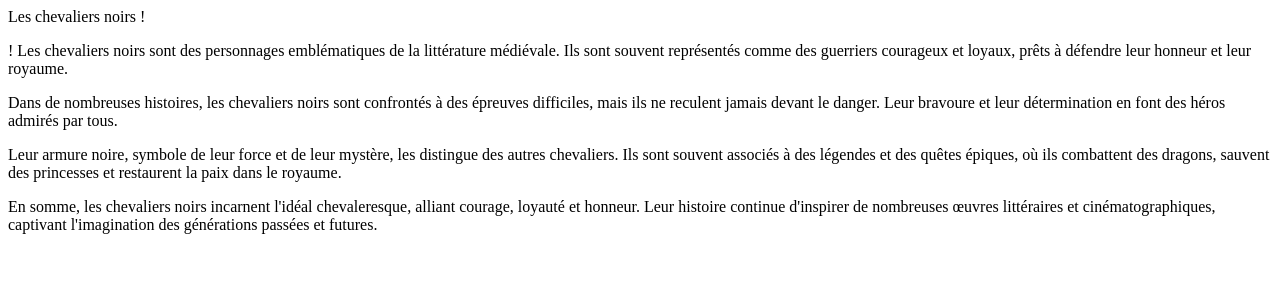
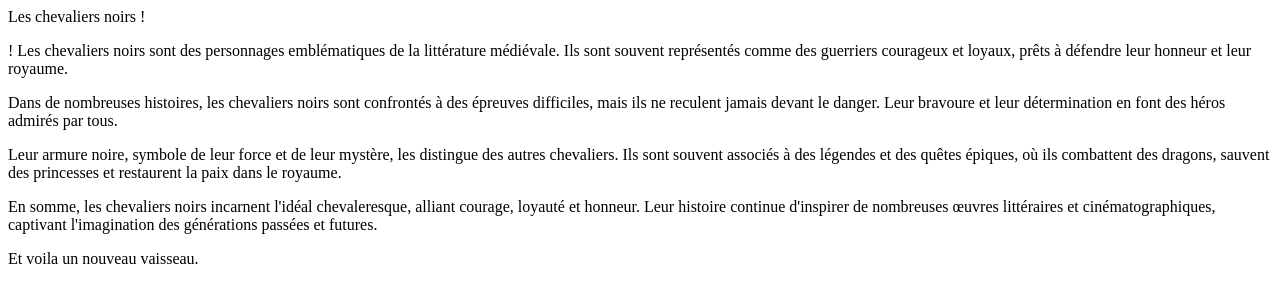
Before and after one commit to bernarddubois00241t/formation-git-mastering-discover-github, a plain HTML site: page index.html in a window 1280 px wide. Drawn offline with Linux system fonts and the light colour scheme.

Commit message:
feat: new div

```diff
--- a/index.html
+++ b/index.html
@@ -13,5 +13,8 @@
         <p>Leur armure noire, symbole de leur force et de leur mystère, les distingue des autres chevaliers. Ils sont souvent associés à des légendes et des quêtes épiques, où ils combattent des dragons, sauvent des princesses et restaurent la paix dans le royaume.</p>
         <p>En somme, les chevaliers noirs incarnent l'idéal chevaleresque, alliant courage, loyauté et honneur. Leur histoire continue d'inspirer de nombreuses œuvres littéraires et cinématographiques, captivant l'imagination des générations passées et futures.</p>
     </div>
+    <div>
+        Et voila un nouveau vaisseau.
+    </div>
 </body>
 </html>
```
